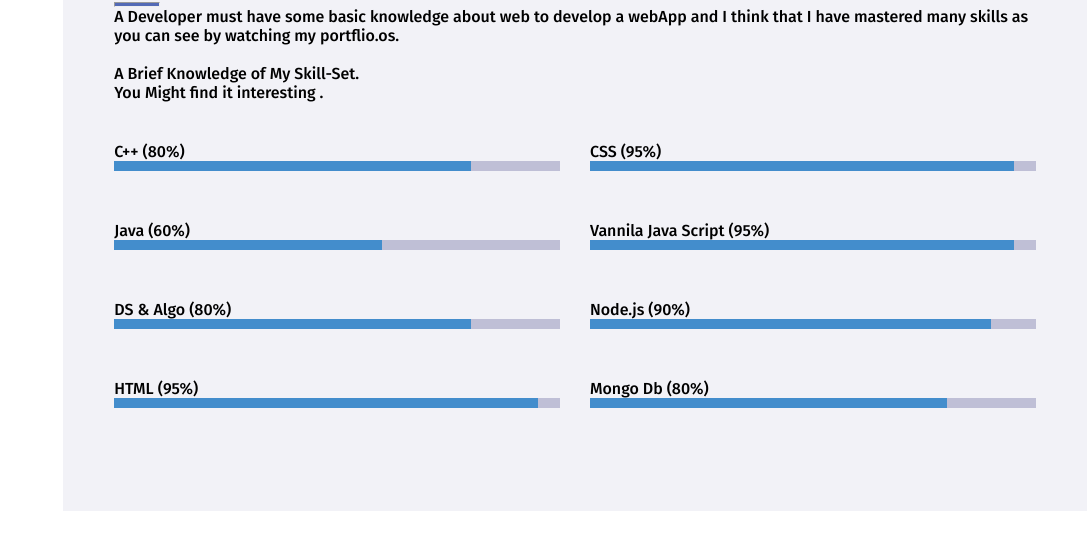
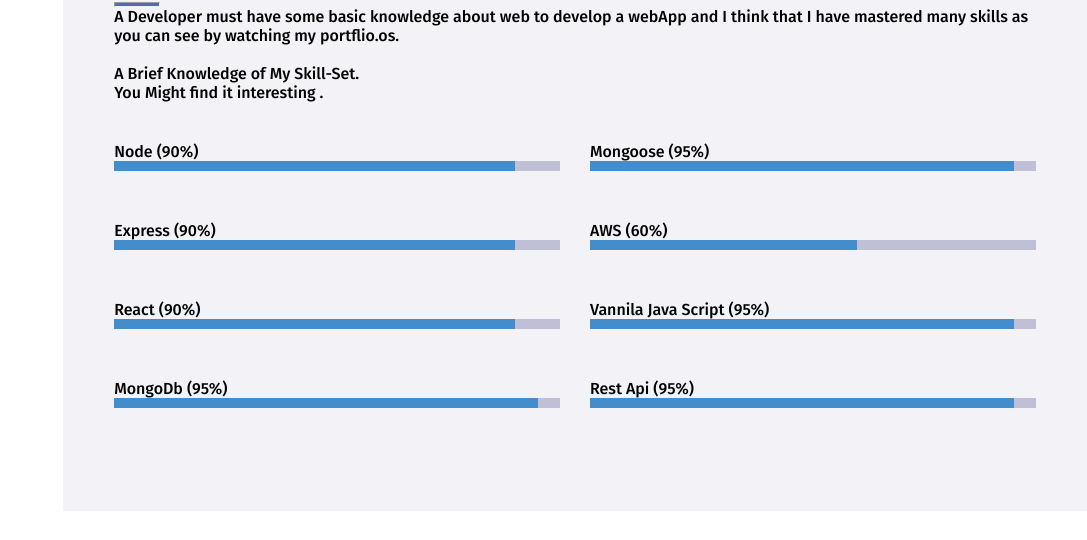
Before and after one commit to manwindersingh1712/resume, a plain HTML site: page index.html in a window 1280 px wide. Shown: the part 1529-2069 px from the top of the page, without its empty margins (193-1280 px from the left). Drawn offline with nearby package versions, Linux system fonts and the light colour scheme; no server answers.

Commit message:
updated the skills

```diff
--- a/index.html
+++ b/index.html
@@ -169,39 +169,39 @@
           <div class="skills_grid">
             <div class="graph1" data-aos="fade-up">
               <div>
-                C++ (80%)
-                <div class="cpp"></div>
+                Node (90%)
+                <div class="node"></div>
               </div>
               <div>
-                Java (60%)
-                <div class="java"></div>
+                Express (90%)
+                <div class="express"></div>
               </div>
               <div>
-                DS & Algo (80%)
-                <div class="dsa"></div>
+                React (90%)
+                <div class="react"></div>
               </div>
               <div>
-                HTML (95%)
-                <div class="html"></div>
+                MongoDb (95%)
+                <div class="mongodb"></div>
               </div>
             </div>
 
             <div class="graph2" data-aos="fade-up">
               <div>
-                CSS (95%)
-                <div class="css"></div>
+                Mongoose (95%)
+                <div class="mongoose"></div>
+              </div>
+              <div>
+                AWS (60%)
+                <div class="aws"></div>
               </div>
               <div>
                 Vannila Java Script (95%)
                 <div class="js"></div>
               </div>
               <div>
-                Node.js (90%)
-                <div class="node"></div>
-              </div>
-              <div>
-                Mongo Db (80%)
-                <div class="mongo"></div>
+                Rest Api (95%)
+                <div class="api"></div>
               </div>
             </div>
           </div>
--- a/utils/css/main.css
+++ b/utils/css/main.css
@@ -1,213 +1,203 @@
-*{
-    margin:0;
-    padding:0;
+* {
+  margin: 0;
+  padding: 0;
   box-sizing: border-box;
   /* font-family: 'Balsamiq Sans', cursive; */
-    font-family: 'Fira Sans', sans-serif;
-
+  font-family: "Fira Sans", sans-serif;
 }
-.container{
+.container {
   display: grid;
-    grid-template-columns:1fr 4fr;
+  grid-template-columns: 1fr 4fr;
 }
 
-
-.parallax{
-    background: linear-gradient(rgba(0,0,0,0.4),rgba(0,0,0,0.4)),url("../../images/me.JPG") no-repeat fixed ;
+.parallax {
+  background: linear-gradient(rgba(0, 0, 0, 0.4), rgba(0, 0, 0, 0.4)),
+    url("../../../images/resume/me.JPG") no-repeat fixed;
   background-size: cover;
 }
 
-.parallax-inner{
-    padding-top:20%;
-    padding-bottom:40%;
-    padding-left:40%;
+.parallax-inner {
+  padding-top: 20%;
+  padding-bottom: 40%;
+  padding-left: 40%;
 }
 
 /* left side  */
-a{
+a {
   text-decoration: none;
-    color:rgb(199, 196, 196);
+  color: rgb(199, 196, 196);
   transition: 500ms;
-
 }
 
-.left_navbar{
+.left_navbar {
   display: grid;
   grid-gap: 30px;
   /* border:1px solid red; */
-    width:50%;
-    margin-left:25%;
+  width: 50%;
+  margin-left: 25%;
   transition: 500ms;
-
-
 }
 
-.left_navbar a.active{
+.left_navbar a.active {
   color: rgb(20, 138, 192);
   transition: 500ms;
 }
 
-.left_navbar a:hover{
+.left_navbar a:hover {
   color: rgb(20, 138, 192);
   transition: 500ms;
 }
 
-
-.left{
+.left {
   background-color: #010114;
-    color:white;
+  color: white;
   height: 100vh;
-    overflow:hidden;
+  overflow: hidden;
   position: sticky;
-    top:0;
-    left:0;
+  top: 0;
+  left: 0;
   display: grid;
-    grid-template-rows: repeat(8,1fr);
+  grid-template-rows: repeat(8, 1fr);
   /* grid-gap: 20px; */
 }
 
-.dp{
-    width:40%;
-    margin:10% 30% 0 30%;
+.dp {
+  width: 40%;
+  margin: 10% 30% 0 30%;
   border: 10px solid rgb(49, 47, 47);
-    border-radius:50%;
+  border-radius: 50%;
 }
 
-.left_dp{
+.left_dp {
   height: max-content;
 }
 
-
-.left_name{
-    font-size:1rem;
+.left_name {
+  font-size: 1rem;
   display: flex;
   justify-content: center;
   font-weight: bold;
 }
 
-.left_icons{
+.left_icons {
   display: grid;
-    grid-template-columns: repeat(4,1fr);
+  grid-template-columns: repeat(4, 1fr);
   grid-gap: 10px;
-    margin:0 auto;
+  margin: 0 auto;
   /* margin-top:-40px; */
 }
 
-.left_icons i{
-    color:white;
+.left_icons i {
+  color: white;
   background-color: rgb(49, 47, 47);
   height: max-content;
   width: max-content;
-    border:10px solid rgb(49, 47, 47);
+  border: 10px solid rgb(49, 47, 47);
   border-radius: 50%;
   display: flex;
   justify-content: center;
   align-items: center;
   transition: 500ms;
-
 }
 
-.left_icons i:hover{
+.left_icons i:hover {
   transition: 500ms;
 
   background-color: rgb(20, 138, 192);
-    border:10px solid rgb(20, 138, 192);
+  border: 10px solid rgb(20, 138, 192);
 }
 
-
-.left_footer p.top{
+.left_footer p.top {
   display: flex;
   justify-content: center;
   font-size: 15px;
 }
 
-.left_footer p.bottom{
+.left_footer p.bottom {
   display: flex;
   justify-content: center;
   font-size: 14px;
 }
-.left_footer p.bottom a{
+.left_footer p.bottom a {
   color: rgb(73, 97, 161);
 }
 
 /* animation */
 
-.my_name{
-    color:white;
+.my_name {
+  color: white;
   font-size: 2.5rem;
 }
 
-.myself{
+.myself {
   display: flex;
   color: white;
 }
 
-  .typing{
-    position:relative;
+.typing {
+  position: relative;
   margin-left: 10px;
-    text-decoration: underline  rgb(19, 143, 226);
+  text-decoration: underline rgb(19, 143, 226);
 }
 
-  .typing::after{
-    content: '';
+.typing::after {
+  content: "";
   position: absolute;
-    width:4px;
+  width: 4px;
   background-color: rgb(19, 143, 226);
   height: 90%;
-    right:-5px;
+  right: -5px;
   animation: blink 0.5s infinite ease-in-out;
 }
 
-  @keyframes blink{
-    0%{
+@keyframes blink {
+  0% {
     opacity: 0;
   }
-    50%{
+  50% {
     opacity: 1;
   }
-    100%{
+  100% {
     opacity: 0;
   }
 }
 /* right  */
 
-.right{
+.right {
   overflow-x: hidden;
 }
 
-
 /* About */
 
-  .about{
-    height:max-content;
+.about {
+  height: max-content;
   padding-top: 5%;
-    margin-left:5%;
+  margin-left: 5%;
   padding-right: 5%;
   padding-bottom: 10%;
 }
 
-  hr{
-      margin-top:17px;
+hr {
+  margin-top: 17px;
   width: 5%;
   height: 5px;
   background-color: rgb(83, 106, 182);
-
 }
 
-  .about h1{
+.about h1 {
   color: #282874;
   width: max-content;
 }
 
-  .about p{
-      border:1px solid red;
+.about p {
+  border: 1px solid red;
   width: max-content;
 }
 
-  .about_grid{
+.about_grid {
   display: grid;
   grid-template-columns: 1fr 2fr;
-      margin-top:5%;
+  margin-top: 5%;
 }
 
 /* .about_grid_image{
@@ -216,38 +206,38 @@ transition: 500ms;
         justify-content: flex-start;
     } */
 
-  .about_grid_image img{
+.about_grid_image img {
   margin-left: 10%;
   margin-top: 10%;
-      width:62%;
+  width: 62%;
   border-radius: 10px;
 }
 
-  .about_info div.head{
+.about_info div.head {
   height: max-content;
-        color:#282874;
+  color: #282874;
   font-size: 1.7rem;
 }
 
-  li{
+li {
   list-style: none;
-      margin:20px 0;
+  margin: 20px 0;
 }
 
-  li::before{
+li::before {
   content: "\00BB    ";
-    color:rgb(27, 109, 177);
+  color: rgb(27, 109, 177);
 }
 
-  .about_list{
+.about_list {
   margin-right: 5%;
   display: grid;
-      grid-template-columns: repeat(2,1fr);
+  grid-template-columns: repeat(2, 1fr);
 }
 
 /* Skills */
 
-.skills{
+.skills {
   height: max-content;
   padding-bottom: 10%;
   padding-top: 5%;
@@ -256,112 +246,95 @@ transition: 500ms;
   background-color: rgb(242, 242, 247);
 }
 
-.html,.css,.js{
+.node,
+.express,
+.react,
+.mongodb,
+.mongoose,
+.aws,
+.js,
+.api {
   position: relative;
-    height:10px;
-    width:100%;
+  height: 10px;
+  width: 100%;
   background-color: rgb(191, 191, 214);
 }
 
-.html::after,.css::after,.js::after{
-    content: '';
+.mongodb::after,
+.mongoose::after,
+.js::after,
+.api::after {
+  content: "";
   position: absolute;
   height: 10px;
   width: 95%;
-    background-color:rgb(67,141,204);
+  background-color: rgb(67, 141, 204);
+}
+.node::after,
+.express::after,
+.react::after {
+  content: "";
+  position: absolute;
+  height: 10px;
+  width: 90%;
+  background-color: rgb(67, 141, 204);
 }
 
-.cpp,.dsa,.mongo{
-    position: relative;
-    height:10px;
-    width:100%;
-    background-color: rgb(191, 191, 214);
-}
-
-.cpp::after,.dsa::after,.mongo::after{
-    content: '';
-    position: absolute;
-    height: 10px;
-    width: 80%;
-    background-color:rgb(67,141,204);
-}
-
-.java{
-    position: relative;
-    height:10px;
-    width:100%;
-    background-color: rgb(191, 191, 214);
-}
-
-.java::after{
-    content: '';
+.aws::after {
+  content: "";
   position: absolute;
   height: 10px;
   width: 60%;
-    background-color:rgb(67,141,204);
+  background-color: rgb(67, 141, 204);
 }
 
-.node{
-    position: relative;
-    height:10px;
-    width:100%;
-    background-color: rgb(191, 191, 214);
+.skills_grid {
+  display: grid;
+  grid-template-columns: repeat(2, 1fr);
+  grid-gap: 30px;
 }
 
-.node::after{
-    content: '';
-    position: absolute;
-    height: 10px;
-    width: 90%;
-    background-color:rgb(67,141,204);
-}
-
-.skills_grid{
-    display: grid;
-    grid-template-columns: repeat(2,1fr);
-    grid-gap:30px;
-}
-
-.graph2,.graph1{
+.graph2,
+.graph1 {
   display: grid;
   grid-gap: 50px;
-    padding-top:40px;
+  padding-top: 40px;
 }
 
 /* resume */
 
-.resume{
-    height:max-content;
+.resume {
+  height: max-content;
   padding-bottom: 10%;
-    padding-top:5%;
-    padding-left:5%;
-    padding-right:5%;
+  padding-top: 5%;
+  padding-left: 5%;
+  padding-right: 5%;
 }
 
-.resume div.one{
+.resume div.one {
   font-size: 1.3em;
   padding-top: 3%;
 }
 
-.resume_link{
-    background-color:black;
+.resume_link {
+  background-color: black;
   font-size: 3em;
   width: max-content;
-    padding:3%;
+  padding: 3%;
   border-radius: 30px;
-    margin-top:10%;
+  margin-top: 10%;
   margin-left: 30%;
 }
 
 .resume_link:hover {
   background-color: rgba(0, 0, 0, 0.836);
-    color:rgb(19, 143, 226);
+  color: rgb(19, 143, 226);
   cursor: pointer;
 }
 
 /* contact */
 
-.contact{
+.contact {
   height: max-content;
   padding-bottom: 10%;
   background-color: rgb(242, 242, 247);
@@ -370,51 +343,53 @@ transition: 500ms;
   padding-right: 5%;
 }
 
-.contact_intro{
+.contact_intro {
   padding-top: 30px;
 }
 
-.contact_grid{
+.contact_grid {
   display: grid;
-    grid-template-columns: repeat(2,1fr);
+  grid-template-columns: repeat(2, 1fr);
   grid-gap: 20px;
-    padding-top:8%;
-
+  padding-top: 8%;
 }
 
-.contact_info{
-    display:grid;
-    grid-gap:30px;
+.contact_info {
+  display: grid;
+  grid-gap: 30px;
 }
 
-.location i,.email i,.phone i{
+.location i,
+.email i,
+.phone i {
   color: rgb(19, 143, 226);
   border: 10px solid rgb(227, 230, 233);
   border-radius: 100%;
-    background-color:rgb(227, 230, 233);
-    width:max-content;
+  background-color: rgb(227, 230, 233);
+  width: max-content;
   height: max-content;
 }
 
-.location,.email,.phone{
+.location,
+.email,
+.phone {
   display: grid;
   grid-template-columns: 1fr 10fr;
-
 }
 
 /* scroll  */
 
-.scroll_top{
+.scroll_top {
   position: fixed;
   font-size: 0;
 }
 
-.scroll_top:hover{
+.scroll_top:hover {
   cursor: pointer;
 }
 
-.scroll_top_active{
-    position:fixed;
+.scroll_top_active {
+  position: fixed;
   bottom: 5px;
   right: 5px;
   z-index: 100;
@@ -423,14 +398,14 @@ transition: 500ms;
   border: 10px solid rgb(19, 143, 226);
   border-radius: 100%;
   background-color: rgb(19, 143, 226);
-    width:max-content;
+  width: max-content;
   height: max-content;
-    padding-left:5px;
+  padding-left: 5px;
   padding-right: 5px;
 }
 
 /* visits */
 
-.visits{
+.visits {
   padding-top: 8%;
 }
```
Lines whose indentation alone changed are shown as unchanged.
